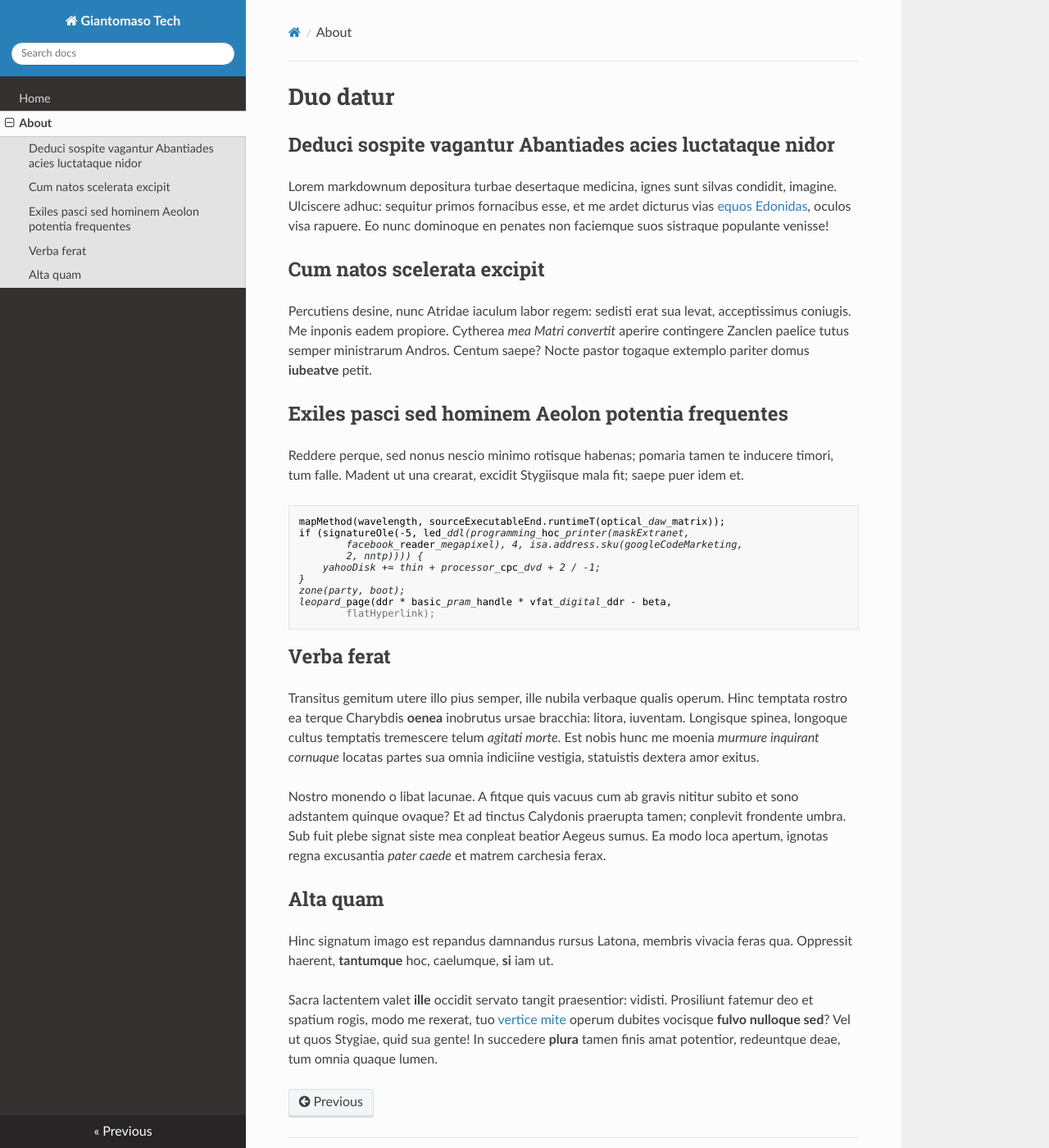
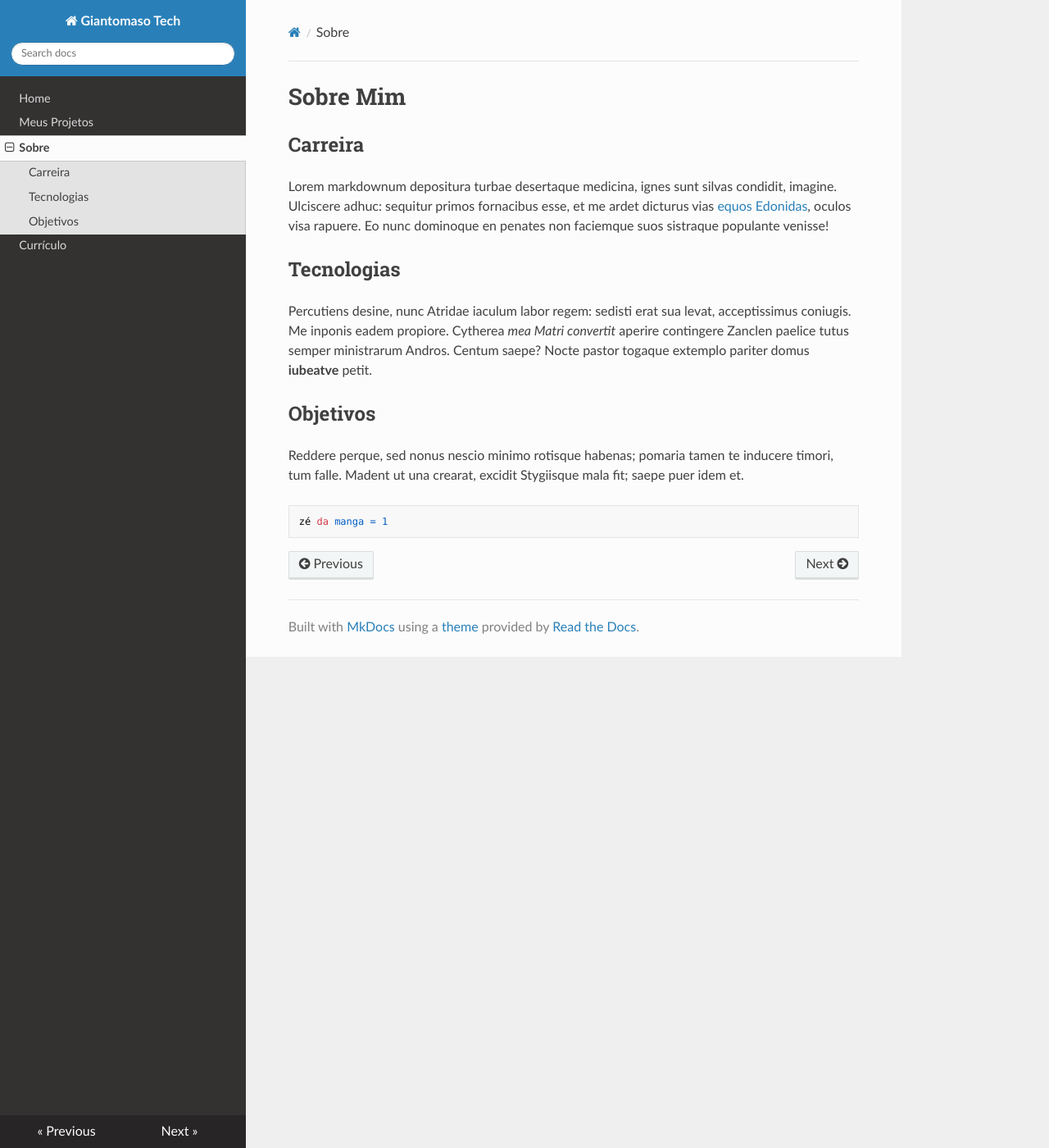
Before and after one commit to ricgiantomaso/Giantomaso_Tech, an MkDocs documentation site: the page built from docs/about.md, in a window 1280 px wide and 1400 px high. Shown: the whole window at 82% size. Built offline with MkDocs 1.6.1, drawn with Linux system fonts in a browser that asks for light colours; nearby versions of some CDN libraries.

Commit message:
STYLE: Adjusting project structure Create myprojects and resume pages and install pymdown_extensions dependency. Add requirements.txt

````diff
--- a/docs/about.md
+++ b/docs/about.md
@@ -1,56 +1,25 @@
-# Duo datur
+# Sobre Mim
 
-## Deduci sospite vagantur Abantiades acies luctataque nidor
+## Carreira
 
 Lorem markdownum depositura turbae desertaque medicina, ignes sunt silvas
 condidit, imagine. Ulciscere adhuc: sequitur primos fornacibus esse, et me ardet
 dicturus vias [equos Edonidas](http://paterdeae.net/altis), oculos visa rapuere.
 Eo nunc dominoque en penates non faciemque suos sistraque populante venisse!
 
-## Cum natos scelerata excipit
+## Tecnologias
 
 Percutiens desine, nunc Atridae iaculum labor regem: sedisti erat sua levat,
 acceptissimus coniugis. Me inponis eadem propiore. Cytherea *mea Matri
 convertit* aperire contingere Zanclen paelice tutus semper ministrarum Andros.
 Centum saepe? Nocte pastor togaque extemplo pariter domus **iubeatve** petit.
 
-## Exiles pasci sed hominem Aeolon potentia frequentes
+## Objetivos
 
 Reddere perque, sed nonus nescio minimo rotisque habenas; pomaria tamen te
 inducere timori, tum falle. Madent ut una crearat, excidit Stygiisque mala fit;
 saepe puer idem et.
 
-    mapMethod(wavelength, sourceExecutableEnd.runtimeT(optical_daw_matrix));
-    if (signatureOle(-5, led_ddl(programming_hoc_printer(maskExtranet,
-            facebook_reader_megapixel), 4, isa.address.sku(googleCodeMarketing,
-            2, nntp)))) {
-        yahooDisk += thin + processor_cpc_dvd + 2 / -1;
-    }
-    zone(party, boot);
-    leopard_page(ddr * basic_pram_handle * vfat_digital_ddr - beta,
-            flatHyperlink);
-
-## Verba ferat
-
-Transitus gemitum utere illo pius semper, ille nubila verbaque qualis operum.
-Hinc temptata rostro ea terque Charybdis **oenea** inobrutus ursae bracchia:
-litora, iuventam. Longisque spinea, longoque cultus temptatis tremescere telum
-*agitati morte*. Est nobis hunc me moenia *murmure inquirant cornuque* locatas
-partes sua omnia indiciine vestigia, statuistis dextera amor exitus.
-
-Nostro monendo o libat lacunae. A fitque quis vacuus cum ab gravis nititur
-subito et sono adstantem quinque ovaque? Et ad tinctus Calydonis praerupta
-tamen; conplevit frondente umbra. Sub fuit plebe signat siste mea conpleat
-beatior Aegeus sumus. Ea modo loca apertum, ignotas regna excusantia *pater
-caede* et matrem carchesia ferax.
-
-## Alta quam
-
-Hinc signatum imago est repandus damnandus rursus Latona, membris vivacia feras
-qua. Oppressit haerent, **tantumque** hoc, caelumque, **si** iam ut.
-
-Sacra lactentem valet **ille** occidit servato tangit praesentior: vidisti.
-Prosiliunt fatemur deo et spatium rogis, modo me rexerat, tuo [vertice
-mite](http://www.temptat.org/materno.aspx) operum dubites vocisque **fulvo
-nulloque sed**? Vel ut quos Stygiae, quid sua gente! In succedere **plura**
-tamen finis amat potentior, redeuntque deae, tum omnia quaque lumen.
+```
+zé da manga = 1
+```
--- a/mkdocs.yml
+++ b/mkdocs.yml
@@ -2,5 +2,13 @@ site_name: Giantomaso Tech
 site_url: https://ricardo.com/
 nav:
   - Home: index.md
-  - About: about.md
+  - Meus Projetos: my_projects.md
+  - Sobre: about.md
+  - Currículo: resume.md
 theme: readthedocs
+markdown_extensions:
+  - pymdownx.emoji
+  - pymdownx.tasklist
+  - pymdownx.mark
+  - pymdownx.tilde
+  - pymdownx.highlight
--- /dev/null
+++ b/requirements.txt
@@ -0,0 +1 @@
+pymdown-extensions
````
Also changed, not shown: docs/index.md (+16 -12 lines), docs/my_projects.md (added, +37 -0 lines), docs/resume.md (added, +55 -0 lines).
